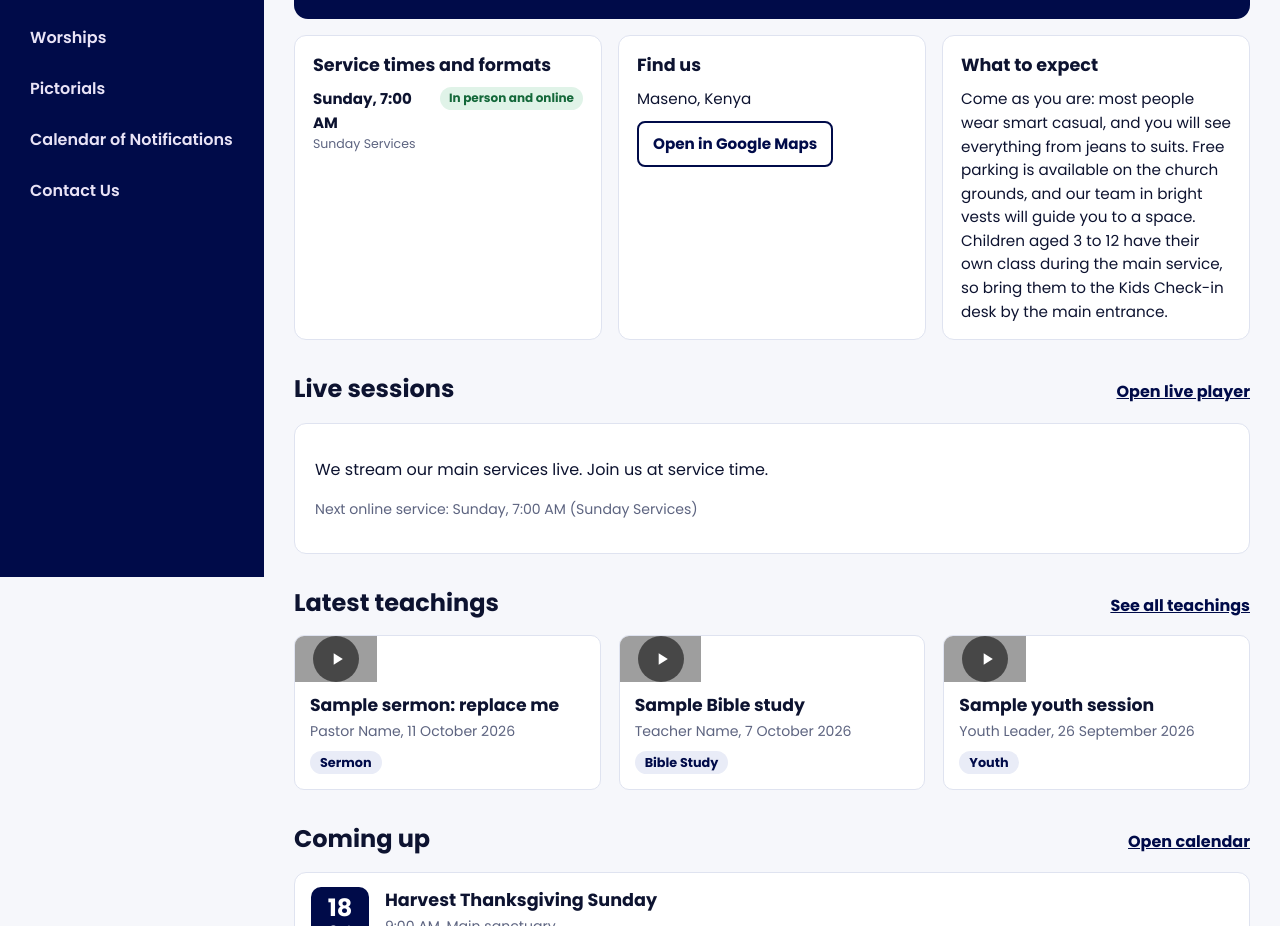
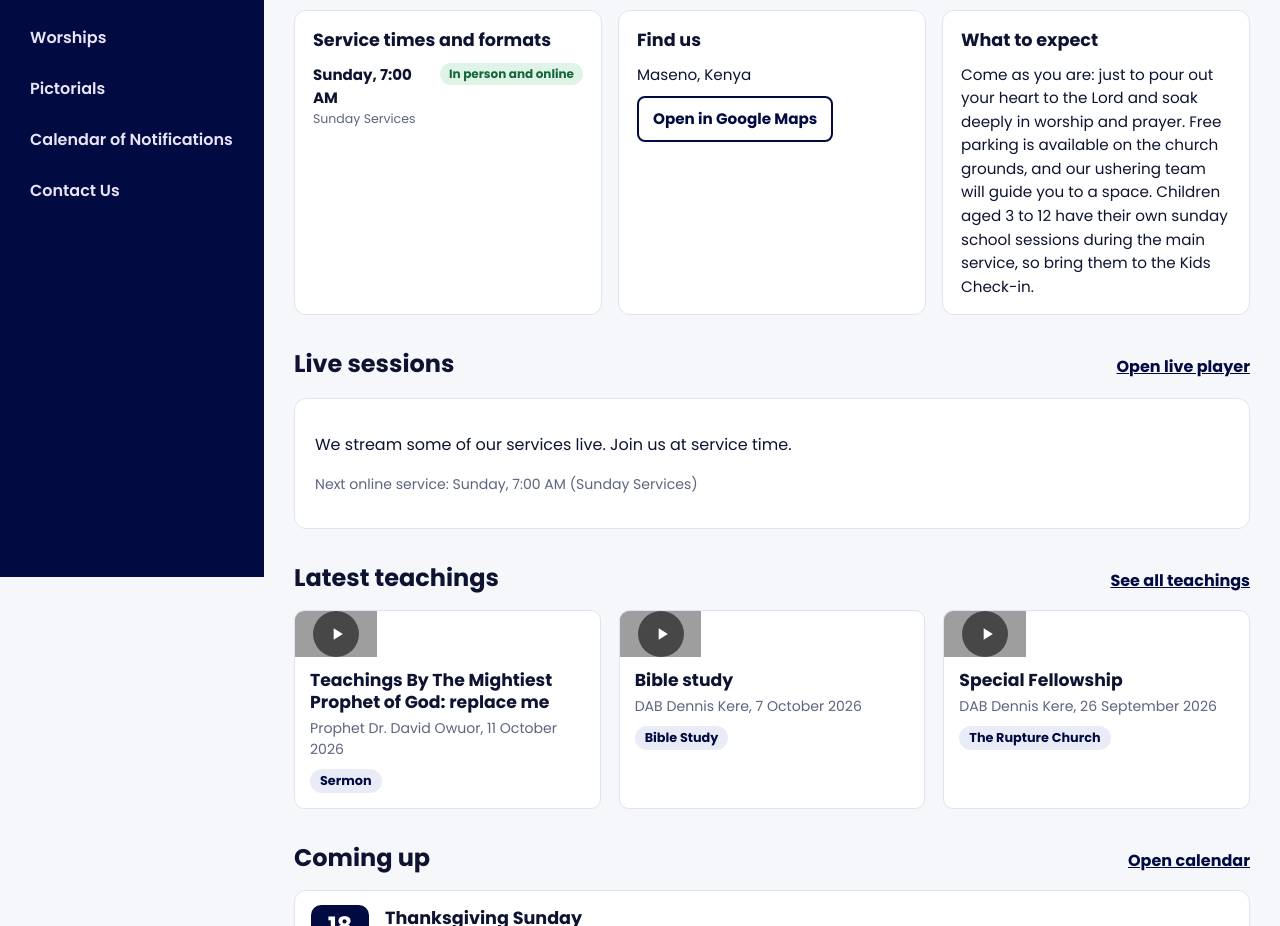
Before and after one commit to DCOLLECTIONS/MY-APP-DOMAIN, a plain HTML site: page index.html in a window 1280 px wide. Shown: the part 223-1149 px from the top of the page. Drawn offline with Linux system fonts and the light colour scheme; grey boxes are pictures that could not be loaded.

Commit message:
Maseno Main Altar Church Website Updates

```diff
--- a/index.html
+++ b/index.html
@@ -3,7 +3,7 @@
 <head>
   <meta charset="UTF-8">
   <meta name="viewport" content="width=device-width, initial-scale=1">
-  <title>THE MASENO MAIN ALTAR | MINISTRY OF REPENTANCE AND HOLINESS</title>
+  <title>THE MASENO CHURCH</title>
   <link rel="preconnect" href="https://fonts.googleapis.com">
   <link rel="preconnect" href="https://fonts.gstatic.com" crossorigin>
   <link href="https://fonts.googleapis.com/css2?family=Poppins:wght@400;500;600;700;800&display=swap" rel="stylesheet">
@@ -17,7 +17,7 @@
       <button class="burger" id="burger" type="button" aria-expanded="false" aria-controls="sidebar">Menu</button>
       <a class="logo-link" href="#dashboard" aria-label="Home">
         <span class="logo" id="logo"></span>
-        <span class="brand-text"><span class="brand-small" id="logoMinistry"></span><span class="brand-big" id="logoName"></span></span>
+        <span class="logo-name" id="logoName"></span>
       </a>
     </div>
     <nav class="hdr-nav" aria-label="Header">
@@ -49,7 +49,6 @@
           <!-- Above the fold -->
           <div class="hero">
             <div>
-              <p class="hero-small" id="heroMinistry"></p>
               <h2 id="heroName" tabindex="-1"></h2>
               <p id="heroTag"></p>
             </div>
@@ -146,7 +145,7 @@
       </main>
       <footer class="site-foot">
         <div class="foot-grid">
-          <div><p class="brand-small" id="fMinistry"></p><h3 id="fName"></h3><p id="fTag"></p><p id="fPastor"></p></div>
+          <div><h3 id="fName"></h3><p id="fTag"></p><p id="fPastor"></p></div>
           <div><h3>Visit us</h3><p id="fAddr"></p><p id="fTimes"></p></div>
           <div><h3>Connect</h3><ul id="fLinks"></ul></div>
         </div>
@@ -170,8 +169,7 @@
     root.style.setProperty("--main", SETTINGS.color);
     root.style.setProperty("--accent", SETTINGS.accent);
     if (SETTINGS.footerColor) root.style.setProperty("--footer", SETTINGS.footerColor);
-    document.title = SETTINGS.name + (SETTINGS.ministry ? " | " + SETTINGS.ministry : "");
-    ["logoMinistry", "heroMinistry", "fMinistry"].forEach(id => document.getElementById(id).textContent = SETTINGS.ministry || "");
+    document.title = SETTINGS.name;
     ["logoName", "heroName", "footName"].forEach(id => document.getElementById(id).textContent = SETTINGS.name);
     document.getElementById("heroTag").textContent = SETTINGS.tagline;
     document.getElementById("year").textContent = new Date().getFullYear();
--- a/settings.js
+++ b/settings.js
@@ -8,26 +8,26 @@ const SETTINGS = {
   ministry: "MINISTRY OF REPENTANCE AND HOLINESS",  // small white line above the name
   name: "THE MASENO MAIN ALTAR",                           // large yellow name
   tagline: "Welcome to Our Online Church Blessed family",
-  color: "#000b49",   // main colour (sidebar, banner, buttons)
-  accent: "#ffd900",  // gold: "New here?" button and highlights
+  color: "#010b42",   // main colour (sidebar, banner, buttons)
+  accent: "#ffffff",  // gold: "New here?" button and highlights
   footerColor: "#bd0000", // footer background
 
   logo: "logo.png",   // your church logo: put the image file in the same folder as index.html
   notifyDays: 14,     // events starting within this many days show in the Notifications bell
 
   pastor: "Snr Pastor: Blessed Deputy Archbishop Dennis Kere",
-  phone: "07 2862 1907",
+  phone: "+2547 2862 1907",
   whatsapp: "",       // e.g. "2547XXXXXXXX" (country code, no + or spaces). Optional.
-  email: "info@mychurch.com",
+  email: "masenomainaltar@gmail.com",
 
   address: "Maseno, Kenya",   // replace with your full street address
-  mapsUrl: "",        // optional: paste a Google Maps share link. Leave empty to build one from the address.
+  mapsUrl: "https://maps.app.goo.gl/B8mQDNyXRT4RvuRv7",        // optional: paste a Google Maps share link. Leave empty to build one from the address.
 
   /* WHAT TO EXPECT (shown at the top of the homepage: keep each to one sentence) */
   expect: {
-    dress: "Come as you are: most people wear smart casual, and you will see everything from jeans to suits.",
-    parking: "Free parking is available on the church grounds, and our team in bright vests will guide you to a space.",
-    kids: "Children aged 3 to 12 have their own class during the main service, so bring them to the Kids Check-in desk by the main entrance."
+    dress: "Come as you are: just to pour out your heart to the Lord and soak deeply in worship and prayer.",
+    parking: "Free parking is available on the church grounds, and our ushering team will guide you to a space.",
+    kids: "Children aged 3 to 12 have their own sunday school sessions during the main service, so bring them to the Kids Check-in."
   },
 
   /* LIVE SESSIONS
@@ -37,12 +37,12 @@ const SETTINGS = {
   live: {
     channelId: "",
     videoId: "",
-    link: "",         // optional: link to your YouTube or Facebook page
-    note: "We stream our main services live. Join us at service time."
+    link: "https://youtube.com/@themasenomainaltarchurch?si=jatp_qO6LFi3z5_f",         // optional: link to your YouTube or Facebook page
+    note: "We stream some of our services live. Join us at service time."
   }
 };
 
-/* SERVICE TIMES & FORMATS
+/* SERVICE TIMES
    format: "in-person", "online" or "both" */
 const SERVICES = [
   { day: "Sunday", time: "7:00 AM", name: "Sunday Services", format: "both" }
@@ -52,9 +52,9 @@ const SERVICES = [
    date: "YYYY-MM-DD"   time (optional): "HH:MM" in 24-hour format
    type examples: "Service", "Youth", "Outreach", "Announcement" */
 const EVENTS = [
-  { date: "2026-10-18", time: "09:00", title: "Harvest Thanksgiving Sunday", place: "Main sanctuary", type: "Service", details: "Bring your thanksgiving offering. Lunch will be served after service." },
-  { date: "2026-10-24", time: "10:00", title: "Youth Retreat Registration", place: "Church hall", type: "Youth", details: "Register at the youth desk before the retreat." },
-  { date: "2026-11-01", title: "Community Outreach Day", place: "Meet at the church gate", type: "Outreach", details: "Wear comfortable clothes. Transport is provided." }
+  { date: "2026-10-18", time: "09:00", title: "Thanksgiving Sunday", place: "Main Altar", type: "Service", details: "Join us for a special moment of thanksgiving and worship." },
+  { date: "2026-10-24", time: "10:00", title: "Youth Fellowship", place: "Church And Virtual", type: "Youth", details: "Power-packed brotherly fellowship for spiritual nourishment" },
+  { date: "2026-11-01", title: "Community Outreach Day", place: "Meet at the church gate", type: "Evangelism", details: "A spirited outreach event to share the love of Christ and win souls" }
 ];
 
 /* RECORDED TEACHINGS (sermons, Bible studies, youth sessions...)
@@ -62,14 +62,14 @@ const EVENTS = [
    audio:   OR a link to an .mp3 file instead of a YouTube video
    category: used for the filter buttons (Sermon, Bible Study, Youth...) */
 const TEACHINGS = [
-  { title: "Sample sermon: replace me", speaker: "Pastor Name", date: "2026-10-11", category: "Sermon", series: "Faith", youtube: "VIDEO_ID_1", audio: "", description: "Short summary of the message." },
-  { title: "Sample Bible study", speaker: "Teacher Name", date: "2026-10-07", category: "Bible Study", series: "Book of John", youtube: "VIDEO_ID_2", audio: "", description: "" },
-  { title: "Sample youth session", speaker: "Youth Leader", date: "2026-09-26", category: "Youth", series: "", youtube: "VIDEO_ID_3", audio: "", description: "" }
+  { title: "Teachings By The Mightiest Prophet of God: replace me", speaker: "Prophet Dr. David Owuor", date: "2026-10-11", category: "Sermon", series: "Holiness", youtube: "VIDEO_ID_1", audio: "", description: "Short summary of the message." },
+  { title: " Bible study", speaker: "DAB Dennis Kere", date: "2026-10-07", category: "Bible Study", series: "The People of The Way", youtube: "VIDEO_ID_2", audio: "", description: "" },
+  { title: "Special Fellowship", speaker: "DAB Dennis Kere", date: "2026-09-26", category: "The Rupture Church", series: "", youtube: "VIDEO_ID_3", audio: "", description: "" }
 ];
 
 /* WORSHIPS (worship sets, choir songs, praise sessions) */
 const WORSHIPS = [
-  { title: "Sample worship set: replace me", speaker: "Worship Team", date: "2026-10-11", series: "Sunday Worship", youtube: "VIDEO_ID_4", audio: "", description: "" }
+  { title: "Worship Series: replace me", speaker: "Worship Team", date: "2026-10-11", series: "Sunday Worship Hours", youtube: "VIDEO_ID_4", audio: "", description: "" }
 ];
 
 /* PICTORIALS (photos)
@@ -83,19 +83,17 @@ const PHOTOS = [
 
 /* NEW HERE PAGE (new-here.html) */
 const NEW_HERE = {
-  welcome: "We are so glad you are thinking of visiting. You do not need to prepare anything. Here is what your first Sunday looks like.",
+  welcome: "We are so glad to have you join us today. We are looking foward to have endless fellowships with you!. Here is what your first Sunday looks like.",
   flow: [
-    { title: "Arrive and park", text: "Our parking team will guide you. Plan to arrive 10 minutes early." },
-    { title: "Meet the welcome team", text: "Look for the friendly faces at the main entrance. They will answer questions and help you find a seat." },
-    { title: "Drop off the kids", text: "Children aged 3 to 12 go to Kids Church. Check them in at the desk by the entrance." },
-    { title: "Worship and message", text: "A time of singing, prayer and a message from the Bible. The whole service lasts about two hours." },
-    { title: "Stay for tea", text: "Join us after service for tea and a chat. We would love to meet you." }
+    { title: "Arrival to the church ", text: "Our ushering team will guide you. Arrive early to catch up with every moment." },
+    { title: "Kids Sunday School Sessions", text: "Children aged 3 to 12 go to their specific church session. Check them in at the desk by the entrance." },
+    { title: "Worship and The Word", text: "A time of worship, prayer and bible teachings. The whole service ends normally by 1pm." },
+    { title: "Stay for Optional After Service Meetings", text: "Join any departments for service reflections and team building sessions. We would love to meet you." }
   ],
   faq: [
-    { q: "What should I wear?", a: "Wear whatever you are comfortable in. Smart casual is common." },
-    { q: "Do I have to give an offering?", a: "No. Offerings are for members and friends who want to give. Visitors are never expected to." },
+    { q: "What should I wear?", a: "Come as you are." },
     { q: "Can I join online instead?", a: "Yes. Our main Sunday service is streamed live, and recordings are on the Recorded Teachings page." },
-    { q: "Is there anything for my children?", a: "Yes. Kids Church runs during the main service for ages 3 to 12." }
+    { q: "Is there anything for my children?", a: "Yes. Kids Sessions runs during the main service" }
   ]
 };
 
@@ -110,10 +108,10 @@ const QUICK_LINKS = [
   { label: "Calendar of notifications", url: "#calendar" },
   { label: "New here? Plan your visit", url: "new-here.html" },
   { label: "Give online", url: "https://example.com/give" },
-  { label: "Prayer request", url: "mailto:info@mychurch.com?subject=Prayer%20request" },
-  { label: "WhatsApp us", url: "https://wa.me/2547XXXXXXXX" },
-  { label: "YouTube channel", url: "https://youtube.com/@yourchannel" },
-  { label: "Facebook page", url: "https://facebook.com/yourpage" }
+  { label: "Prayer request", url: "mailto:masenomainaltar@gmail.com?subject=Prayer%20request" },
+  { label: "WhatsApp us", url: "https://wa.me/254728621907" },
+  { label: "YouTube channel", url: "https://youtube.com/@themasenomainaltarchurch?si=jatp_qO6LFi3z5_f" },
+  { label: "Tiktok page", url: "https://tiktok.com/@tiktok.com/@maseno.mainaltar" }
 ];
 
 /* NOTIFICATIONS (header bell)
@@ -126,6 +124,6 @@ const NOTICES = [
 
 /* SOCIAL LINKS (shown in the footer) */
 const SOCIALS = [
-  { label: "YouTube", url: "https://youtube.com/@yourchannel" },
-  { label: "Facebook", url: "https://facebook.com/yourpage" }
+  { label: "YouTube", url: "https://youtube.com/@themasenomainaltarchurch?si=jatp_qO6LFi3z5_f" },
+  { label: "Tiktok", url: "https://tiktok.com/@tiktok.com/@maseno.mainaltar" }
 ];
```
